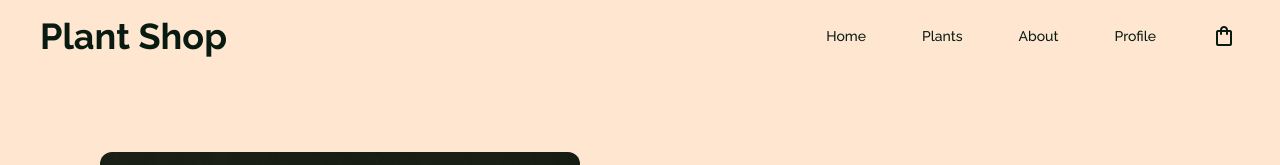
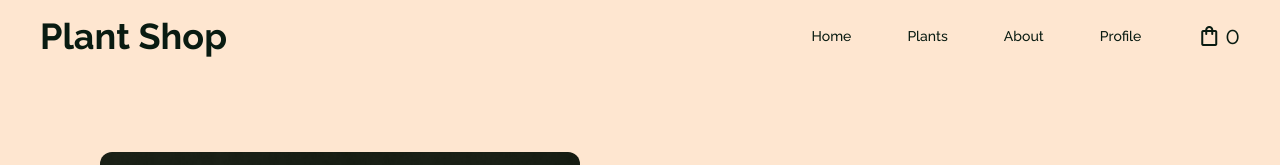
Before and after one commit to mohaCodes/plant-shop, a React (Vite) app: page / in a window 1280 px wide. Shown: the top 165 px of the page. Built offline with nearby package versions, Linux system fonts and the light colour scheme.

Commit message:
items in cart is linked to received props

```diff
--- a/src/components/Navbar.jsx
+++ b/src/components/Navbar.jsx
@@ -1,6 +1,6 @@
 import React from "react"
 
-export default function Navbar() {
+export default function Navbar(props) {
 	return (
 		<nav className="px-2 sm:px-10 py-4 rounded">
 			<div className="container flex flex-wrap justify-between items-center mx-auto">
@@ -24,7 +24,6 @@ export default function Navbar() {
 							</a>
 						</li>
 
-
 						<li>
 							<a
 								href=""
@@ -44,7 +43,9 @@ export default function Navbar() {
 
 					<span className="material-symbols-rounded cursor-pointer navbar-items rounded-full">
 						shopping_bag
-						<p className="inline-block align-bottom ml-1"></p>
+						<p className="inline-block align-bottom ml-1">
+							{props.itemsInCart}
+						</p>
 					</span>
 				</div>
 			</div>
```
